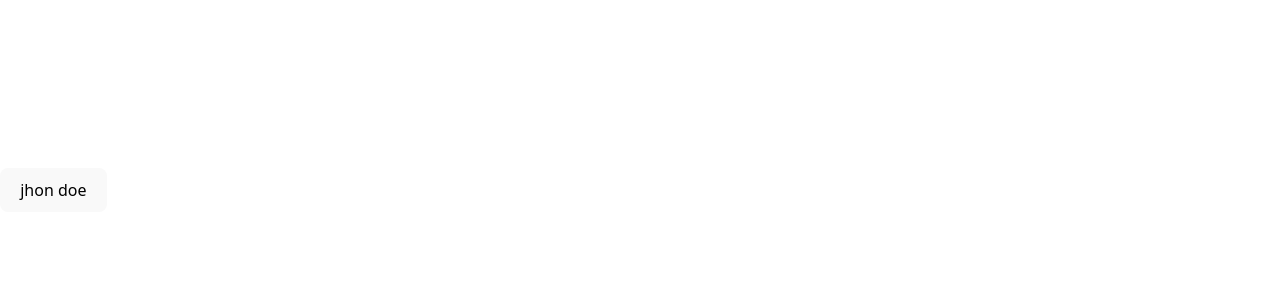
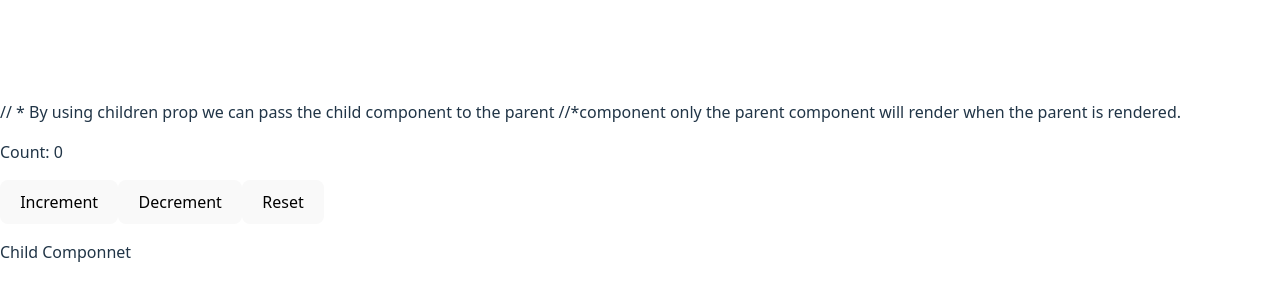
Before and after one commit to Ganes769/react-practice, a React (Vite) app: page / in a window 1280 px wide. Shown: the part 210-510 px from the top of the page. Built offline with nearby package versions, Linux system fonts and the light colour scheme.

Commit message:
grand parent opt

```diff
--- a/src/App.tsx
+++ b/src/App.tsx
@@ -11,6 +11,9 @@
 // export const UserContext = React.createContext("test");
 
 import ObjectUseState from "./components/objectUseState/ObjectUseState";
+import Child from "./components/ParentandChild/Child";
+import GrandParent from "./components/ParentandChild/GrandParent";
+import Parent from "./components/ParentandChild/Parent";
 import UseFormStatusHook from "./components/useFormStatus/UseFormStatusHook";
 import UseHook, { BeforUseHook } from "./components/useHook/UseHook";
 import Optimistic from "./components/useOptimistic";
@@ -39,7 +42,15 @@ function App() {
       {/* <UseFormStatusHook /> */}
       {/* <Optimistic /> */}
       {/* <UseReducer /> */}
-      <ObjectUseState />
+      {/* <ObjectUseState /> */}
+      // * By using children prop we can pass the child component to the parent
+      //*component only the parent component will render when the parent is
+      rendered.
+      <GrandParent>
+        <Parent>
+          <Child />
+        </Parent>
+      </GrandParent>
     </>
   );
 }
--- /dev/null
+++ b/src/components/ParentandChild/Child.tsx
@@ -0,0 +1,10 @@
+const Child = () => {
+  console.log("child component render");
+  return (
+    <div>
+      <p>Child Componnet</p>
+    </div>
+  );
+};
+
+export default Child;
--- /dev/null
+++ b/src/components/ParentandChild/GrandParent.tsx
@@ -0,0 +1,21 @@
+import React, { useState } from "react";
+
+export default function GrandParent({
+  children,
+}: {
+  children: React.ReactNode;
+}) {
+  const [count, setCount] = useState(0);
+
+  console.log("grand parent component render");
+  return (
+    <div>
+      {" "}
+      <p>Count: {count}</p>
+      <button onClick={() => setCount(count + 1)}>Increment</button>
+      <button onClick={() => setCount(count - 1)}>Decrement</button>
+      <button onClick={() => setCount(0)}>Reset</button>
+      {children}
+    </div>
+  );
+}
--- /dev/null
+++ b/src/components/ParentandChild/Parent.tsx
@@ -0,0 +1,9 @@
+import { useState } from "react";
+
+const Parent = ({ children }: { children: React.ReactNode }) => {
+  const [count, setCount] = useState(0);
+  console.log("parent component render");
+  return <div>{children}</div>;
+};
+
+export default Parent;
```
